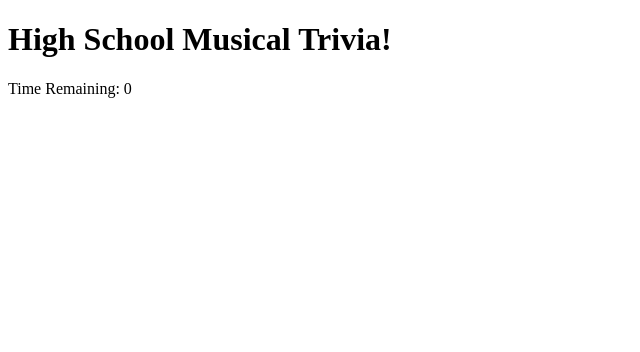
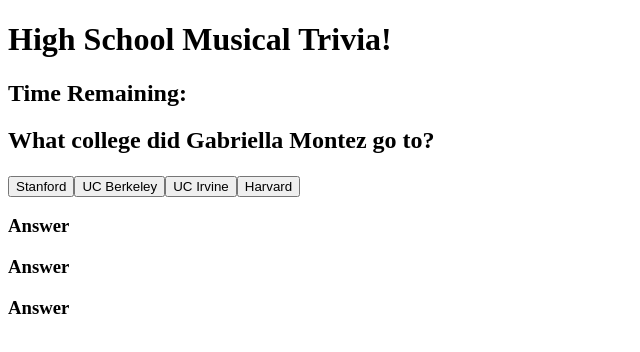
Before and after one commit to json18/TriviaGame, a plain HTML site: page index.html in a window 1280 px wide. Shown: the whole page, without its empty margins (0-640 px from the left). Drawn offline with nearby package versions, Linux system fonts and the light colour scheme.

Commit message:
about to start over

```diff
--- a/assets/javascript/app.js
+++ b/assets/javascript/app.js
@@ -7,39 +7,96 @@ var question = [
     "QUESTION 4",
     "QUESTION 5",
 ];
+var answer1 = [
+    "Stanford",
+    "UC Berkeley",
+    "UC Irvine",
+    "Harvard",
+];
+var userAnswer;
+var correctAnswer1 = answer1[0];
+console.log(correctAnswer1);
 
+question1();
 
-function question () {
-    $("#question").html(question1);
+function question1(){
+    $("#question").text("What college did Gabriella Montez go to?");
+    $("#answer1").empty();
+    for (var i=0; i< answer1.length; i++) {
+        buttons = $("<button>");
+        buttons.addClass("answer-btn");
+        buttons.attr("data-name"),answer1[i];
+        buttons.text(answer1[i]);
+        $("#answer1").append(buttons);
+    }
+
+    $("#answer1").click(function(event) {
+        userAnswer = event.target.id;
+        console.log(userAnswer);
+        if (userAnswer === correctAnswer1) {
+          console.log("You win!");
+        }
+        else {
+
+        }
+      });
+
 }
 
 
 
-for (var i = 0; i < question.length; i++) {
-    var questionWeWant = question[i];
-    console.log("THIS IS WORKING!!!");
+
+/*
+      $("#answer1").on("click", function(event) {
+        $("#correctGif").html("<img src='assets/images/correctGif.gif' width='200px'/>");
+    })
+
+
+    $(".answer1[0]").on("click", function() {
+        $("#correctGif").html("<img src='assets/images/correctGif.gif' width='200px'/>");
+        console.log("this works");
+    });
+
+
+
+
+    $("#answer1").on("click", ".answer-button", function() {
+        var b = $("<div>");
+        b.addclass("giphy");
+        b.text($(this).attr("data-name"));
+        main.find("display").append(b);
+        console.log('HELLO!!!!!!!');
+    });
+
+
+
 }
+
+
 
 
 
 function run() {
     clearInterval(intervalId);
     intervalId = setInterval(decrement, 1000);
+    $(".question").text(question);
+    console.log(question);
   }
+
 function stop() {
-    clearInterval(intervalId);s
+    clearInterval(intervalId);
   }
 
 function decrement() {
     timeRemaining--;
-    console.log(timeRemaining);
     $("#timeRemaining").html("Time Remaining: " + timeRemaining);
     if (timeRemaining === 0) {
       stop();
-      alert("Time Up!");
     }
   }
 
 
 
 run();
+
+*/
--- a/index.html
+++ b/index.html
@@ -9,13 +9,15 @@
     <body>
         <h1> High School Musical Trivia! </h1>
 
-        <p id ="timeRemaining"> Time Remaining: </p>
-        <p id="question1"></p>
+        <h2 id ="timeRemaining"> Time Remaining: </h2>
+        <h2 id="question">Question</h2>
         <h3 id="answer1"></h3>
-        <h3 id="answer2"></h3>
-        <h3 id="answer3"></h3>
-        <h3 id="answer4"></h3>
+        <h3 id="answer2">Answer </h3>
+        <h3 id="answer3">Answer </h3>
+        <h3 id="answer4">Answer </h3>
 
+
+    <div id="correctGif"></div>
 
         <script type="text/javascript" src="http://ajax.googleapis.com/ajax/libs/jquery/1.7.1/jquery.min.js"></script>
         <script type="text/javascript" src="assets/javascript/app.js"></script>
```
Also changed, not shown: 1 other file.
